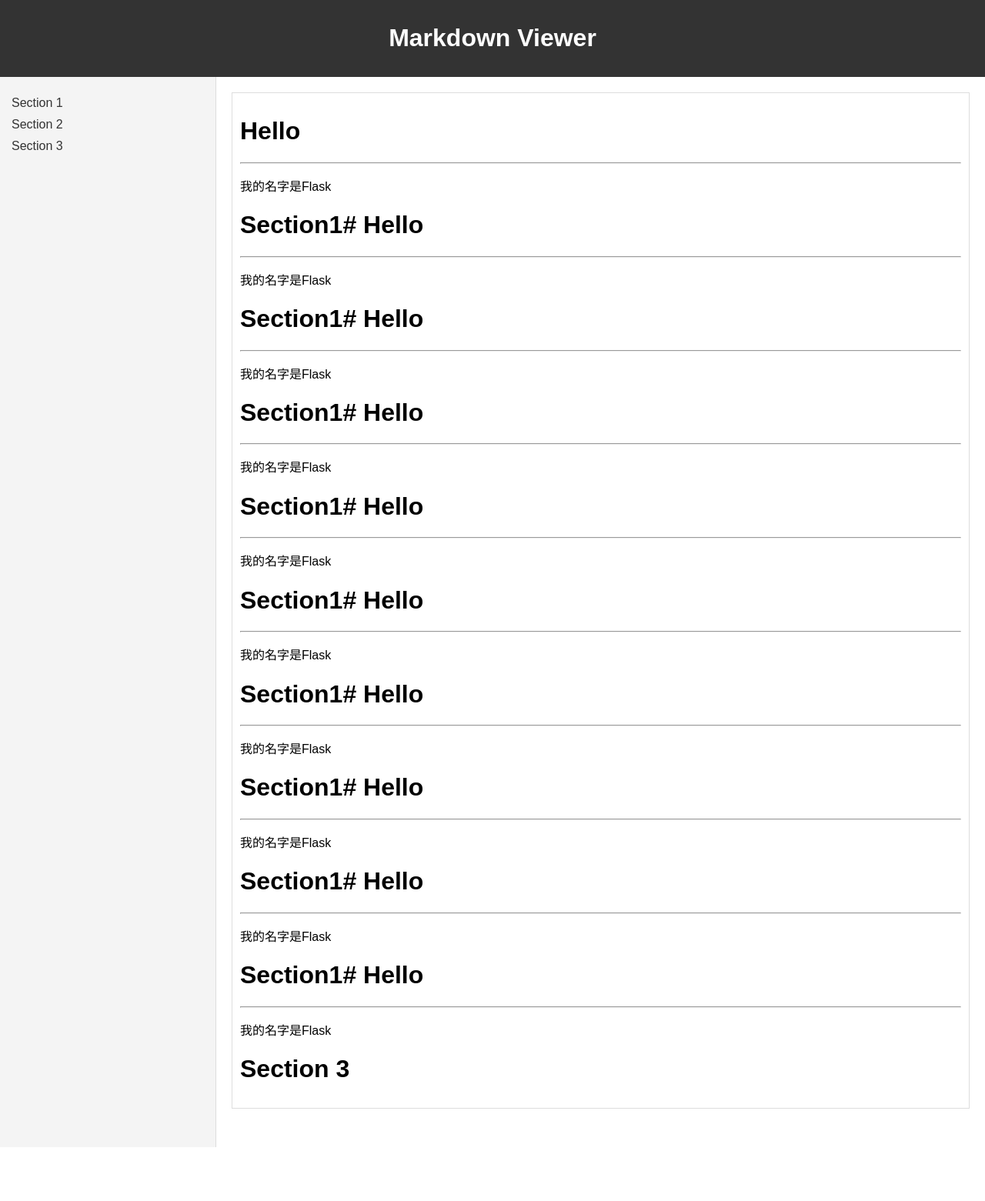
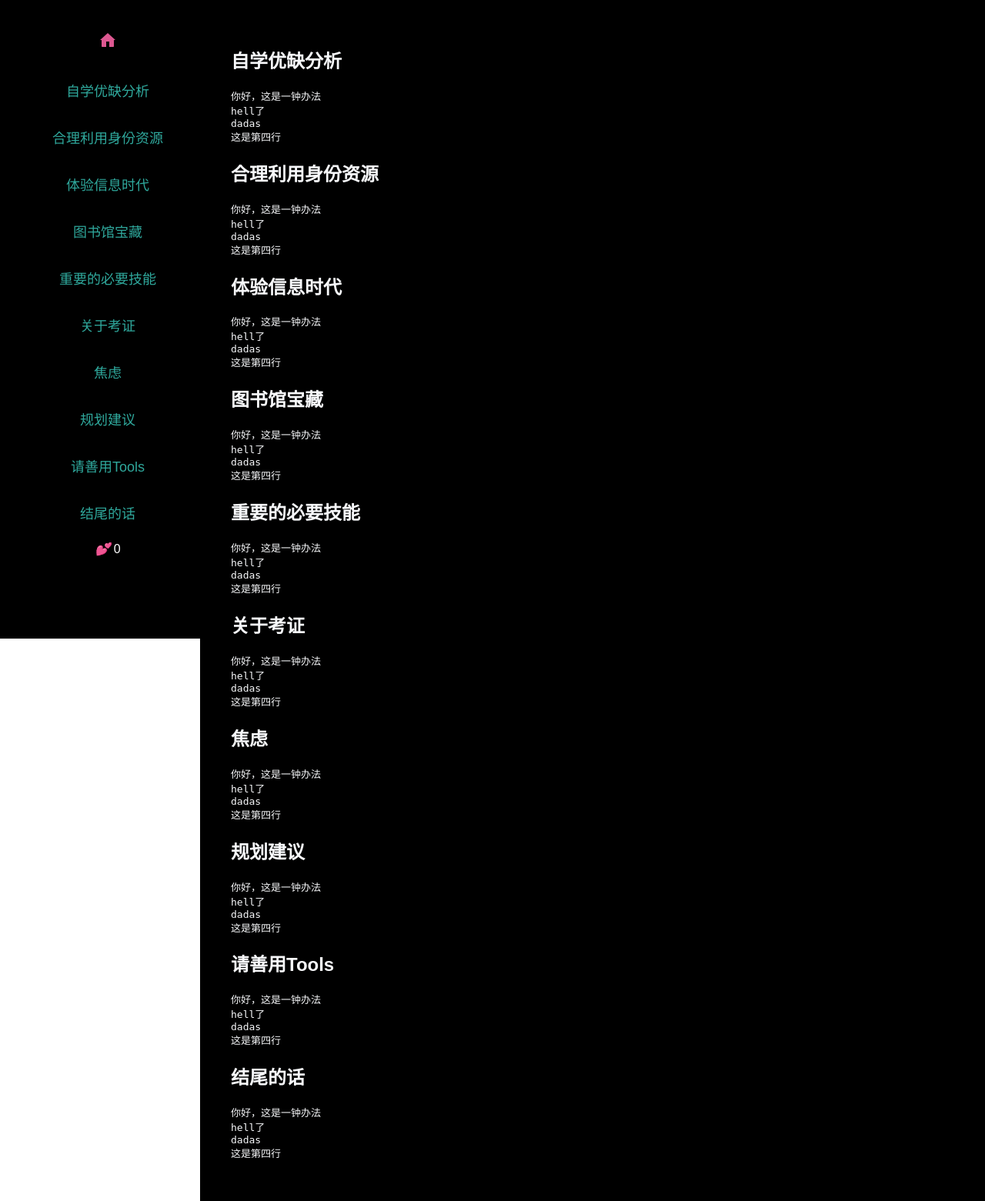
Before and after one commit to moyuhualuo/flask_project, a Flask app: page /self_learn in a window 1280 px wide. Shown: the whole page at 77% size. Before the commit the page ends 1491 px from the top, so only its background shows below. Run offline with Flask 3, Linux system fonts and the light colour scheme.

Commit message:
db.txt & learn_page & del mkdown

```diff
--- a/app.py
+++ b/app.py
@@ -7,9 +7,10 @@ from datetime import datetime
 import click
 import os
 import time
+
+from markupsafe import Markup
+
 """可以删除的md"""
-import markdown
-from flask_misaka import Misaka
 app = Flask(__name__)
 app.config['SQLALCHEMY_DATABASE_URI'] = 'sqlite:///' + os.path.join(app.root_path, 'data.db')
 app.config['SQLALCHEMY_TRACK_MODIFICATIONS'] = False  # 关闭对模型修改的监控
@@ -17,11 +18,11 @@ app.config['SECRET_KEY'] = os.urandom(24)
 db = SQLAlchemy(app)
 login_manager = LoginManager(app)
 login_manager.login_view = 'index'
-
 @login_manager.user_loader
 def load_user(user_id):
     user = User.query.get(int(user_id))
     return user
+
 @app.cli.command()
 @click.option('--drop', is_flag=True, help='Create after drop.',)
 def initdb(drop):
@@ -29,6 +30,7 @@ def initdb(drop):
         db.drop_all()
     db.create_all()
     click.echo('Initialized database.')
+
 @app.cli.command()
 @click.option('--username', prompt=True, help='The username used to login.')
 @click.option('--password', prompt=True, hide_input=True, help='The password used to login.')
@@ -68,7 +70,12 @@ class Web(db.Model):
     link_url = db.Column(db.String(255))
     link_name = db.Column(db.String(255))
     description = db.Column(db.Text)
-
+class Md_test(db.Model):
+    id = db.Column(db.Integer, primary_key=True)
+    page = db.Column(db.String(20))
+    author = db.Column(db.String(20))
+    content = db.Column(db.Text, nullable=False)
+    is_published = db.Column(db.Boolean, default=False)
 @app.route('/login', methods=['GET', 'POST'])
 def login():
     if request.method == 'POST':
@@ -105,21 +112,14 @@ def index_page():  # put application's code here
     return render_template('index.html')
 @app.route('/life')
 def life_page():
-    return render_template('life.html')
+    contents = Md_test.query.filter_by(is_published=True).all()
+    return render_template('life.html', contents=contents)
 
 """可以删除的md"""
 @app.route('/self_learn', methods=['GET', 'POST'])
 def self_learn_page():
-    markdown_path = os.path.join('static/md', 'a.md')
-    if os.path.exists(markdown_path):
-        with open(markdown_path, 'r', encoding='utf-8') as md_file:
-            markdown_content = md_file.read()
-    else:
-        markdown_content = ""
-
-    # 将 Markdown 转换为 HTML
-    html_content = markdown.markdown(markdown_content)
-    return render_template('self_learn.html', html_content=html_content)
+    contents = Md_test.query.filter_by(is_published=True).all()
+    return render_template('self_learn.html', contents=contents)
 @app.route('/commit', methods=['POST', 'GET'])
 def commit_page():
     if request.method == 'POST':
@@ -191,5 +191,7 @@ def settings():
         flash('Settings updated.')
         return redirect(url_for('index'))
     return render_template('settings.html')
+
+
 if __name__ == '__main__':
     app.run()
--- a/static/css/life.css
+++ b/static/css/life.css
@@ -62,7 +62,7 @@ body {
     padding: 40px;
     background-color: black;
 }
-.section p, h2{
+.section pre, h2{
     color: #f7f8fa;
 }
 @media (max-width: 768px) {
--- a/static/md/a.md
+++ /dev/null
@@ -1,31 +0,0 @@
-# Hello
----
-我的名字是Flask
-# Section1# Hello
----
-我的名字是Flask
-# Section1# Hello
----
-我的名字是Flask
-# Section1# Hello
----
-我的名字是Flask
-# Section1# Hello
----
-我的名字是Flask
-# Section1# Hello
----
-我的名字是Flask
-# Section1# Hello
----
-我的名字是Flask
-# Section1# Hello
----
-我的名字是Flask
-# Section1# Hello
----
-我的名字是Flask
-# Section1# Hello
----
-我的名字是Flask
-# Section 3
--- /dev/null
+++ b/static/text/demo.txt
@@ -0,0 +1,4 @@
+你好，这是一钟办法
+hell了
+dadas
+这是第四行
--- a/templates/life.html
+++ b/templates/life.html
@@ -3,50 +3,38 @@
 <head>
     <meta charset="UTF-8">
     <meta name="viewport" content="width=device-width, initial-scale=1.0">
+    <link rel="stylesheet" href="{{ url_for('static', filename='css/life.css') }}" type="text/css">
     {% block head %}
-    <link rel="stylesheet" href="{{ url_for('static', filename='css/life.css') }}" type="text/css">
-    <title>入学指南</title>
+    <title>demo</title>
     {% endblock %}
 </head>
 <body>
-    {% block sidebar %}
-
     <nav class="sidebar">
         <ul class="sidebar-menu">
             <li><a href="{{ url_for('index_page') }}"><img src="{{ url_for('static', filename='icon/home.svg') }}" alt="Icon" style="width: 24px; height: 24px;"></a></li>
-            <li><a href="#section1">初入校园</a></li>
-            <li><a href="#section2">关于课堂</a></li>
-            <li><a href="#section3">社团生活</a></li>
-            <li><a href="#section4">走出宿舍</a></li>
-            <li><a href="#section5">试错与规划</a></li>
-            <li><a href="#section6">生活Tips</a></li>
-            <li><a href="#section7">简单的话</a></li>
+            {% block content_one%}
+            {% for content in contents %}
+                	{% if content.page == 'life' %}
+                <li><a href={{ content.author }}>{{ content.author }}</a><li>
+                {% endif %}
+            {% endfor %}
+            {% endblock %}
             <li>
     <i class="like-icon" data-item-id="1" style="cursor: pointer;">💕</i>
     <span class="like-count" data-item-id="1">0</span>
 </li>
         </ul>
     </nav>
+    <div class="section"><!-- Content will be inserted here -->
+    {% block content_two%}
+        {% for content in contents %}
+            {% if content.page == 'life' %}
+            <h2 id={{ content.author }}>{{ content.author }}</h2>
+            <pre>{{ content.content }}</pre>
+            {% endif %}
+        {% endfor %}
     {% endblock %}
-    {% block content %}
-    <div class="section"><!-- Content will be inserted here -->
-        <h2 id="section2">初入校园</h2>
-        <p>这是一段话</p>
-    <h2 id="section2">关于课堂</h2>
-        <p>这是一段话</p>
-    <h2 id="section3">社团生活</h2>
-<p>这是一段话</p>
-    <h2 id="section4">走出宿舍</h2>
-<p>这是一段话</p>
-    <h2 id="section5">试错与规划</h2>
-<p>这是一段话</p>
-    <h2 id="section6">生活Tips</h2>
-<p>这是一段话</p>
-    <h2 id="section7">简单的话</h2>
-    <p>这是一段话</p>
     </div>
-
-    {% endblock %}
     <!-- 引入JavaScript文件 -->
     <script src="{{ url_for('static', filename='js/script.js') }}"></script>
 </body>
--- a/templates/self_learn.html
+++ b/templates/self_learn.html
@@ -1,30 +1,19 @@
-<!DOCTYPE html>
-<html lang="en">
-<head>
-    <meta charset="UTF-8">
-    <meta name="viewport" content="width=device-width, initial-scale=1.0">
-    <title>Markdown Viewer</title>
-    <link rel="stylesheet" href="{{ url_for('static', filename='css/learn.css') }}">
-</head>
-<body>
-    <header>
-        <h1>Markdown Viewer</h1>
-    </header>
-    <div class="container">
-        <nav class="sidebar">
-            <ul>
-                <!-- 假设你的 Markdown 文件有标题，这里可以生成动态导航 -->
-                <li><a href="#section1">Section 1</a></li>
-                <li><a href="#section2">Section 2</a></li>
-                <li><a href="#section3">Section 3</a></li>
-            </ul>
-        </nav>
-        <main class="content">
-            <div class="rendered-content">
-                {{ html_content|safe }}
-            </div>
-        </main>
-    </div>
-
-</body>
-</html>
+{% extends "life.html" %}
+{% block head%}
+    <title>demo</title>
+{% endblock %}
+{% block content_one %}
+    {% for content in contents %}
+        {% if content.page == 'learn' %}
+            <li><a href={{ content.author }}>{{ content.author }}</a><li>
+        {% endif %}
+    {% endfor %}
+{% endblock %}
+{% block content_two %}
+	 {% for content in contents %}
+            {% if content.page == 'learn' %}
+            <h2 id={{ content.author }}>{{ content.author }}</h2>
+            <pre>{{ content.content }}</pre>
+            {% endif %}
+        {% endfor %}
+{% endblock %}
```
Also changed, not shown: insert.py (added, +37 -0 lines), data.db, templates/demo.html (added).
